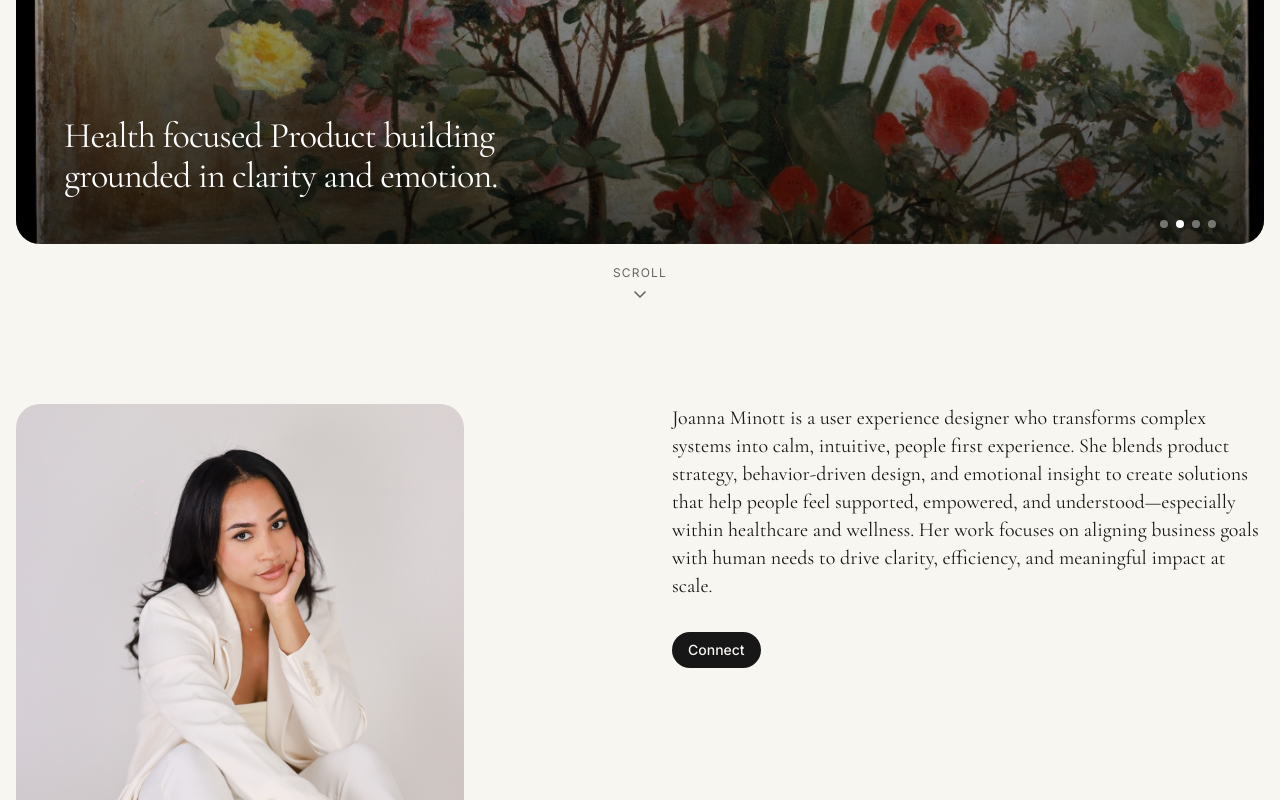
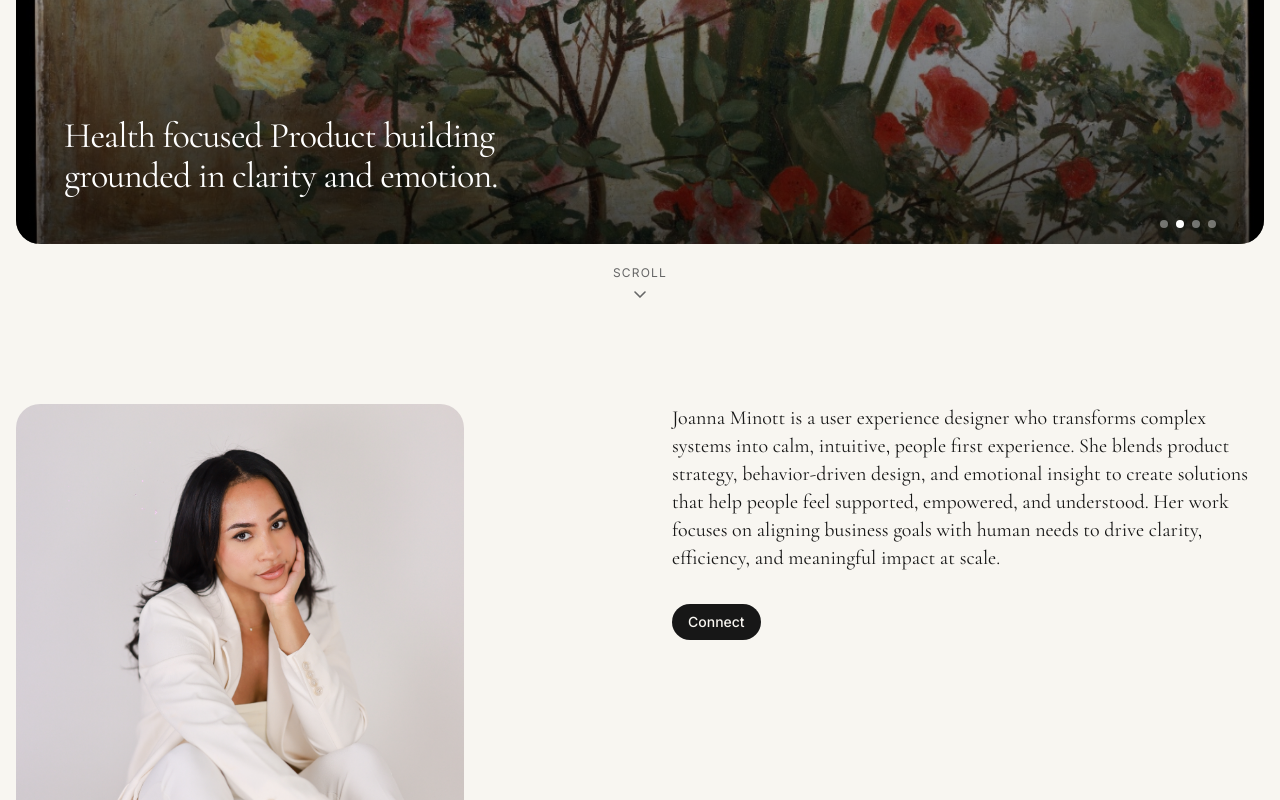
Before and after one commit to jnm128/portfolio2026jnm, a React (Vite) app: page / in a window 1280 px wide. Shown: the part 492-1292 px from the top of the page. Built offline with nearby package versions, Linux system fonts and the light colour scheme.

Commit message:
Visual edit in Lovable
Edited UI in Lovable

```diff
--- a/src/components/Hero.tsx
+++ b/src/components/Hero.tsx
@@ -60,7 +60,9 @@ const Hero: React.FC<HeroProps> = ({
               <p className="text-lg md:text-xl text-foreground leading-relaxed mb-8 font-serif">Joanna Minott is a user experience designer who transforms complex systems into calm, intuitive, people first experience.
 
 
-She blends product strategy, behavior-driven design, and emotional insight to create solutions that help people feel supported, empowered, and understood—especially within healthcare and wellness. Her work focuses on aligning business goals with human needs to drive clarity, efficiency, and meaningful impact at scale.</p>
+She blends product strategy, behavior-driven design, and emotional insight to create solutions that help people feel supported, empowered, and understood.
+
+Her work focuses on aligning business goals with human needs to drive clarity, efficiency, and meaningful impact at scale.</p>
               <button onClick={() => {
               const contact = document.getElementById('contact');
               if (contact) {
```
